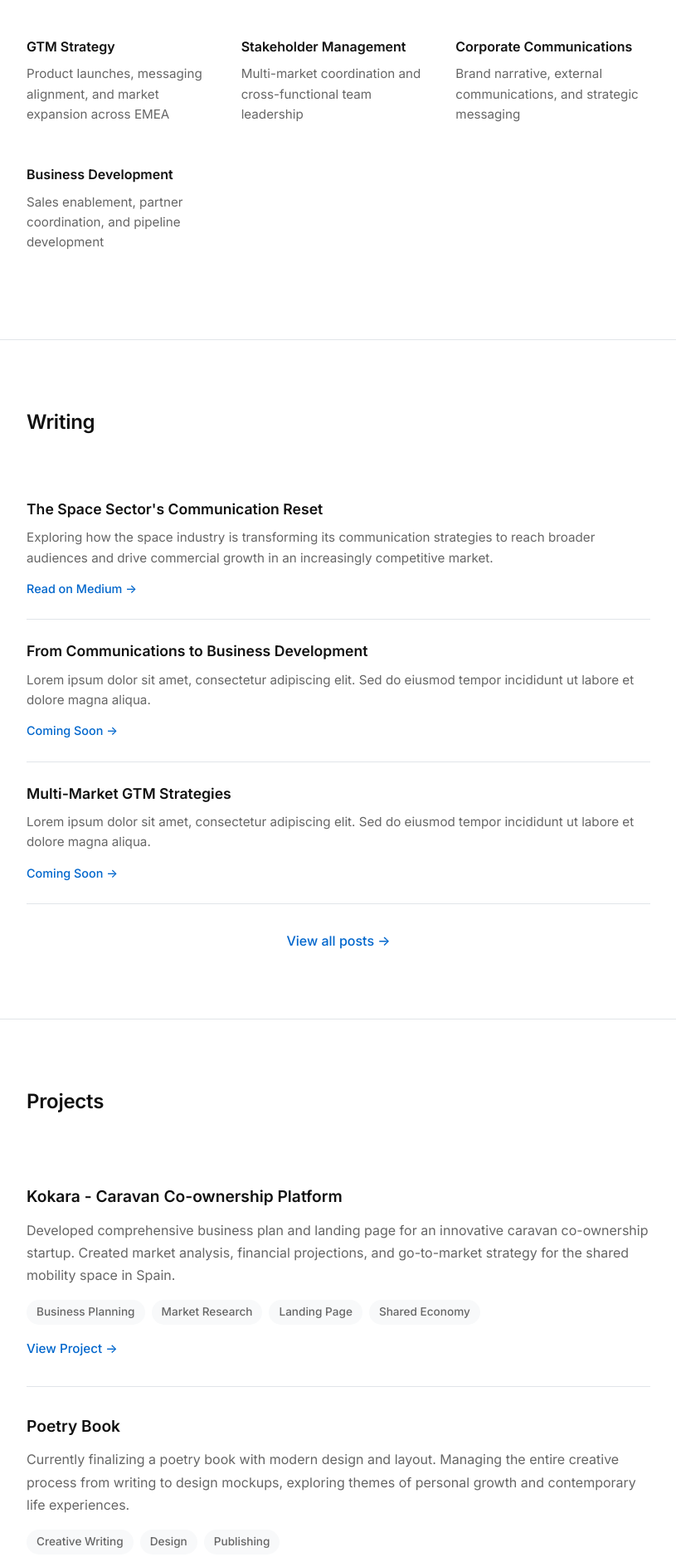
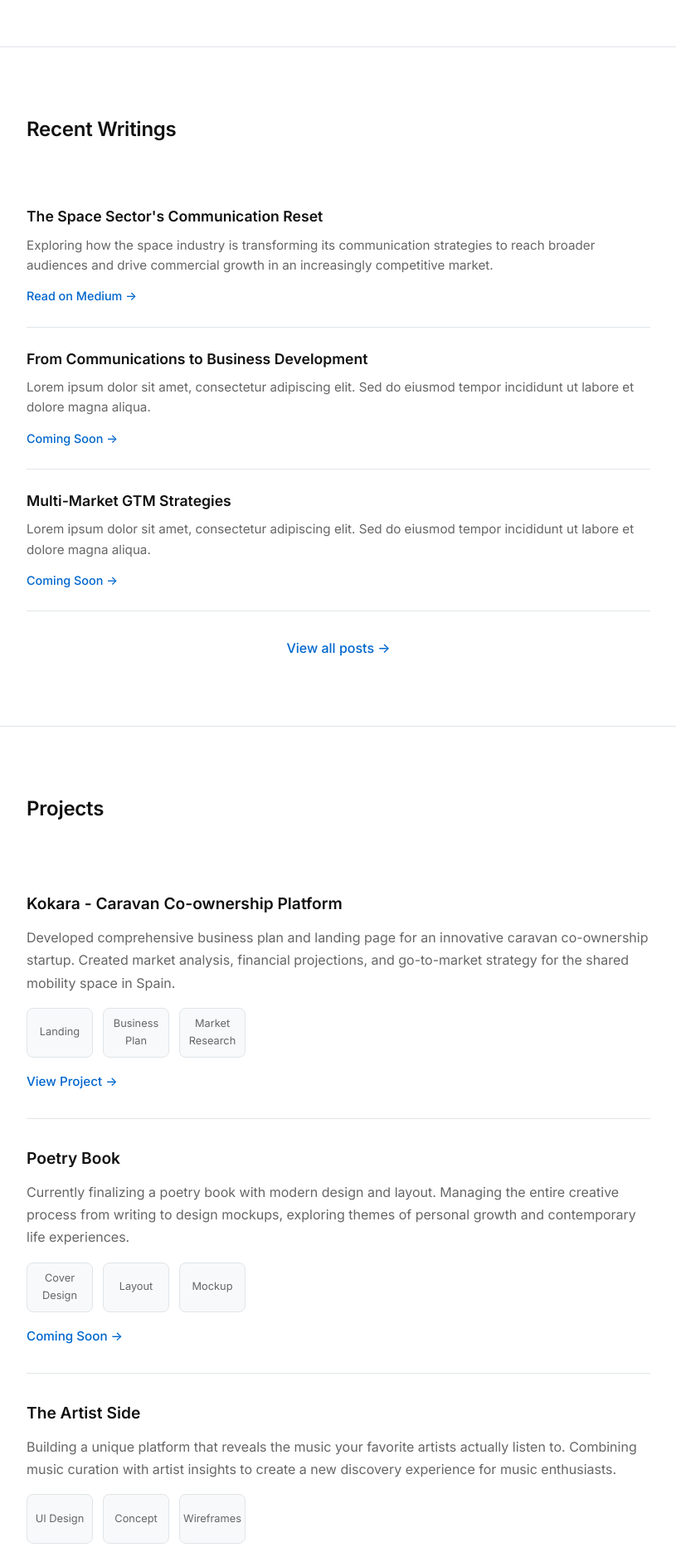
Before and after one commit to guillermo-ferreira/portfolio, a plain HTML site: page index.html in a window 1280 px wide. Shown: the part 840-2717 px from the top of the page at 83% size, without its empty margins (232-1047 px from the left). Drawn offline with Linux system fonts and the light colour scheme.

Commit message:
Add portfolio website v.3

```diff
--- a/index.html
+++ b/index.html
@@ -66,6 +66,28 @@
             font-weight: 700;
             margin-bottom: 16px;
             letter-spacing: -0.02em;
+            background: linear-gradient(135deg, #667eea 0%, #764ba2 50%, #f093fb 100%);
+            border: 2px solid transparent;
+            border-radius: 24px;
+            padding: 16px 24px;
+            background-clip: padding-box;
+            position: relative;
+            display: inline-block;
+        }
+
+        .hero h1::before {
+            content: '';
+            position: absolute;
+            top: 0;
+            left: 0;
+            right: 0;
+            bottom: 0;
+            background: linear-gradient(135deg, #667eea, #764ba2, #f093fb);
+            border-radius: 24px;
+            padding: 2px;
+            mask: linear-gradient(#fff 0 0) content-box, linear-gradient(#fff 0 0);
+            mask-composite: exclude;
+            z-index: -1;
         }
 
         .hero .subtitle {
@@ -133,29 +155,7 @@
             margin-bottom: 24px;
         }
 
-        .skills-list {
-            margin-top: 48px;
-            display: grid;
-            grid-template-columns: repeat(auto-fit, minmax(200px, 1fr));
-            gap: 24px;
-        }
 
-        .skill-item {
-            padding: 0;
-        }
-
-        .skill-item h3 {
-            font-size: 1rem;
-            font-weight: 600;
-            color: var(--primary-color);
-            margin-bottom: 8px;
-        }
-
-        .skill-item p {
-            font-size: 0.95rem;
-            color: var(--secondary-color);
-            line-height: 1.6;
-        }
 
         /* Posts Section */
         .posts {
@@ -239,20 +239,24 @@
             margin-bottom: 16px;
         }
 
-        .project-tags {
+        .project-images {
             display: flex;
-            flex-wrap: wrap;
-            gap: 8px;
-            margin-bottom: 16px;
+            gap: 12px;
+            margin: 16px 0;
         }
 
-        .tag {
+        .project-image {
+            width: 80px;
+            height: 60px;
             background: var(--light-gray);
+            border-radius: 8px;
+            border: 1px solid var(--border-color);
+            display: flex;
+            align-items: center;
+            justify-content: center;
             color: var(--secondary-color);
-            padding: 4px 12px;
-            border-radius: 16px;
-            font-size: 0.85rem;
-            font-weight: 500;
+            font-size: 0.8rem;
+            text-align: center;
         }
 
         .project-link {
@@ -388,9 +392,7 @@
                 padding: 60px 0;
             }
 
-            .skills-list {
-                grid-template-columns: 1fr;
-            }
+
 
             .contact-links {
                 flex-direction: column;
@@ -404,7 +406,7 @@
     <header>
         <div class="container">
             <div class="hero">
-                <h1>Guillermo Ferreira</h1>
+                <h1>👋 Hi, I'm Guillermo Ferreira, thanks for dropping in</h1>
                 <p class="subtitle">Corporate Communications Strategist</p>
                 <p class="tagline">Transitioning into business growth roles, leveraging expertise in product marketing and stakeholder management across EMEA markets.</p>
             </div>
@@ -429,28 +431,7 @@
         <div class="container">
             <h2 class="section-title">About</h2>
             <div class="about-content">
-                <p>Corporate Communications professional with extensive experience in multi-market stakeholder management across EMEA regions. Currently transitioning into business development and go-to-market roles, bringing a unique perspective from strategic communications to drive business growth.</p>
-
                 <p>My background spans from corporate narrative development and external communications to sales enablement and cross-functional team coordination. I've successfully managed GTM launches, built business expansion strategies, and facilitated co-sell motions with strategic partners.</p>
-
-                <div class="skills-list">
-                    <div class="skill-item">
-                        <h3>GTM Strategy</h3>
-                        <p>Product launches, messaging alignment, and market expansion across EMEA</p>
-                    </div>
-                    <div class="skill-item">
-                        <h3>Stakeholder Management</h3>
-                        <p>Multi-market coordination and cross-functional team leadership</p>
-                    </div>
-                    <div class="skill-item">
-                        <h3>Corporate Communications</h3>
-                        <p>Brand narrative, external communications, and strategic messaging</p>
-                    </div>
-                    <div class="skill-item">
-                        <h3>Business Development</h3>
-                        <p>Sales enablement, partner coordination, and pipeline development</p>
-                    </div>
-                </div>
             </div>
         </div>
     </section>
@@ -458,7 +439,7 @@
     <!-- Writing Section -->
     <section id="posts" class="posts">
         <div class="container">
-            <h2 class="section-title">Writing</h2>
+            <h2 class="section-title">Recent Writings</h2>
 
             <div class="post-item">
                 <h3>The Space Sector's Communication Reset</h3>
@@ -492,11 +473,10 @@
             <div class="project-item">
                 <h3>Kokara - Caravan Co-ownership Platform</h3>
                 <p>Developed comprehensive business plan and landing page for an innovative caravan co-ownership startup. Created market analysis, financial projections, and go-to-market strategy for the shared mobility space in Spain.</p>
-                <div class="project-tags">
-                    <span class="tag">Business Planning</span>
-                    <span class="tag">Market Research</span>
-                    <span class="tag">Landing Page</span>
-                    <span class="tag">Shared Economy</span>
+                <div class="project-images">
+                    <div class="project-image">Landing</div>
+                    <div class="project-image">Business Plan</div>
+                    <div class="project-image">Market Research</div>
                 </div>
                 <a href="https://kokara-beta.webflow.io/" target="_blank" class="project-link">View Project →</a>
             </div>
@@ -504,10 +484,10 @@
             <div class="project-item">
                 <h3>Poetry Book</h3>
                 <p>Currently finalizing a poetry book with modern design and layout. Managing the entire creative process from writing to design mockups, exploring themes of personal growth and contemporary life experiences.</p>
-                <div class="project-tags">
-                    <span class="tag">Creative Writing</span>
-                    <span class="tag">Design</span>
-                    <span class="tag">Publishing</span>
+                <div class="project-images">
+                    <div class="project-image">Cover Design</div>
+                    <div class="project-image">Layout</div>
+                    <div class="project-image">Mockup</div>
                 </div>
                 <a href="#" class="project-link">Coming Soon →</a>
             </div>
@@ -515,10 +495,10 @@
             <div class="project-item">
                 <h3>The Artist Side</h3>
                 <p>Building a unique platform that reveals the music your favorite artists actually listen to. Combining music curation with artist insights to create a new discovery experience for music enthusiasts.</p>
-                <div class="project-tags">
-                    <span class="tag">Product Concept</span>
-                    <span class="tag">Music Tech</span>
-                    <span class="tag">User Experience</span>
+                <div class="project-images">
+                    <div class="project-image">UI Design</div>
+                    <div class="project-image">Concept</div>
+                    <div class="project-image">Wireframes</div>
                 </div>
                 <a href="#" class="project-link">In Development →</a>
             </div>
@@ -526,10 +506,10 @@
             <div class="project-item">
                 <h3>Paradise Cup</h3>
                 <p>Organizing and branding a regional football tournament in Asturias with a contemporary format and modern digital presence. Managing everything from tournament structure to marketing and participant experience.</p>
-                <div class="project-tags">
-                    <span class="tag">Event Management</span>
-                    <span class="tag">Sports Marketing</span>
-                    <span class="tag">Regional Development</span>
+                <div class="project-images">
+                    <div class="project-image">Branding</div>
+                    <div class="project-image">Landing</div>
+                    <div class="project-image">Marketing</div>
                 </div>
                 <a href="#" class="project-link">Coming Soon →</a>
             </div>
@@ -597,6 +577,7 @@
                 <div class="contact-links">
                     <a href="mailto:gferreiravh@gmail.com" class="contact-link">Email</a>
                     <a href="tel:+34606272438" class="contact-link">Phone</a>
+                    <a href="https://www.linkedin.com/in/guillermo-ferreira/" target="_blank" class="contact-link">LinkedIn</a>
                     <a href="https://medium.com/@guilleferreira" target="_blank" class="contact-link">Medium</a>
                 </div>
             </div>
```
